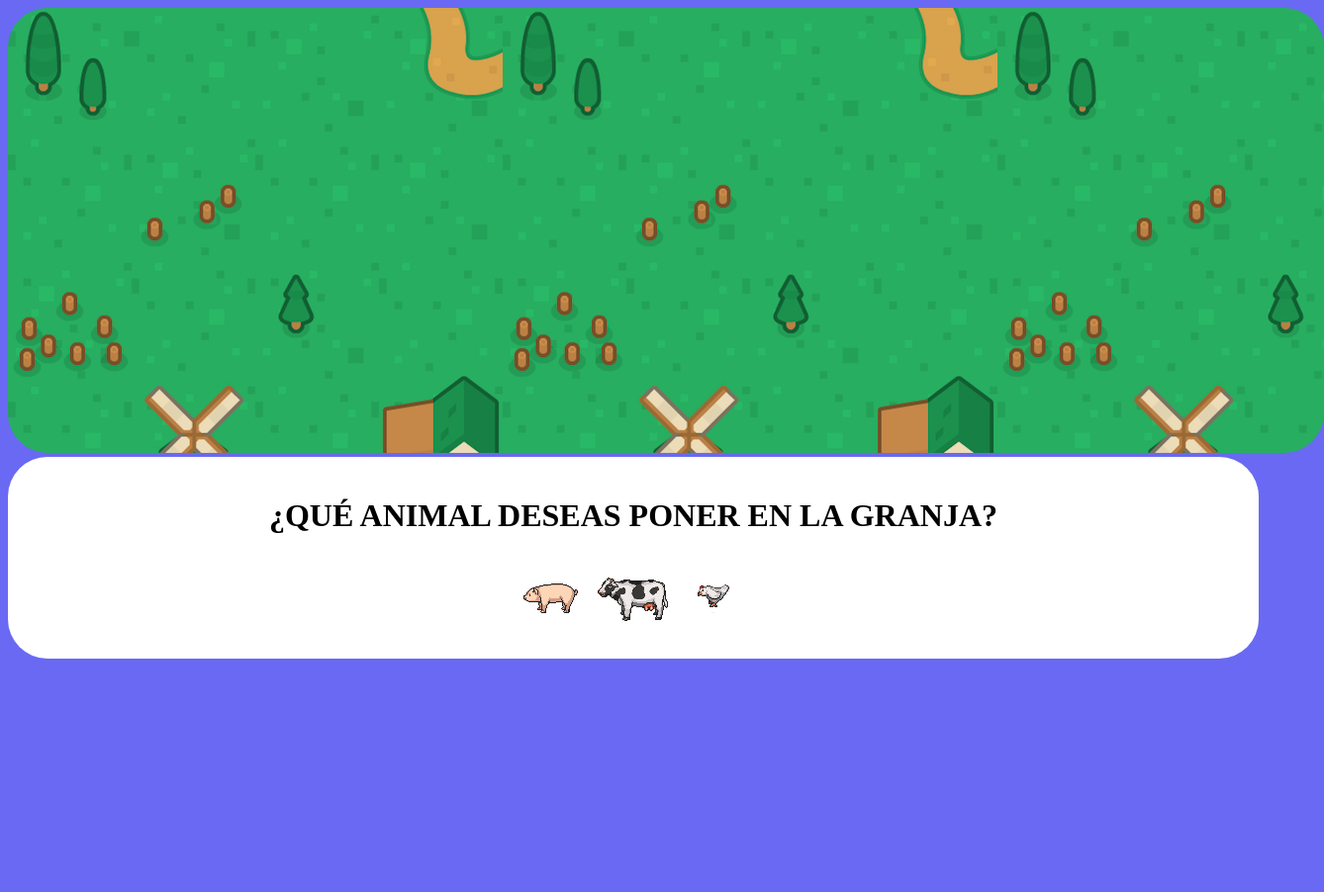
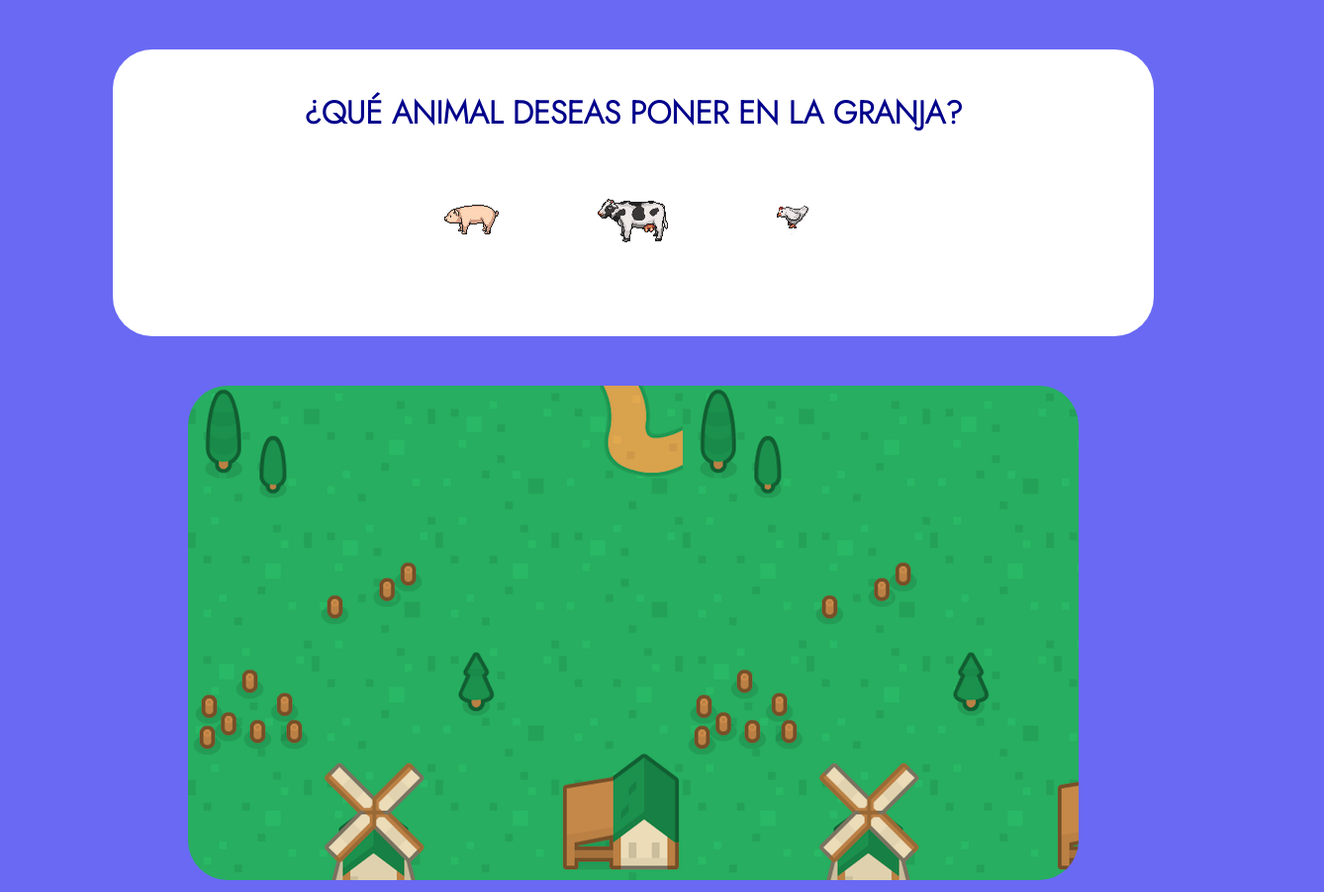
Before and after one commit to josebautiista/Granja, a plain HTML site: page index.html in a window 1280 px wide. Shown: the whole page at 99% size, 1338 px wide, since content can reach past the window. Before the commit the page ends 800 px from the top, so only its background shows below. Drawn offline with Linux system fonts and the light colour scheme.

Commit message:
mejorando el diseño de la granja

```diff
--- a/animales.js
+++ b/animales.js
@@ -1,7 +1,7 @@
-let campo = document.getElementById("villa").getContext("2d")
-
-  document.addEventListener("click", function(evento) {
-
+let campo = document.getElementById("villa")
+let contexto = campo.getContext("2d")
+  campo.addEventListener("click", function(evento) {
+    console.log(evento)
     var cerdos = document.getElementById("cerdos").checked
     var vacas = document.getElementById("vacas").checked
     var pollos = document.getElementById("pollos").checked
@@ -13,7 +13,7 @@ let campo = document.getElementById("villa").getContext("2d")
       };
       vaca.imagen = new Image();
       vaca.imagen.src= vaca.url;
-      campo.drawImage(vaca.imagen, evento.layerX - 40, evento.layerY - 40);
+      contexto.drawImage(vaca.imagen, evento.offsetX - 40, evento.offsetY - 40);
     }
 
     else if (cerdos) {
@@ -23,7 +23,7 @@ let campo = document.getElementById("villa").getContext("2d")
       };
       cerdo.imagen = new Image();
       cerdo.imagen.src= cerdo.url;
-      campo.drawImage(cerdo.imagen, evento.layerX - 40, evento.layerY - 40);
+      contexto.drawImage(cerdo.imagen, evento.offsetX - 40, evento.offsetY - 40);
     }
 
     else if (pollos) {
@@ -33,7 +33,7 @@ let campo = document.getElementById("villa").getContext("2d")
       };
       pollo.imagen = new Image();
       pollo.imagen.src= pollo.url;
-      campo.drawImage(pollo.imagen, evento.layerX - 40, evento.layerY - 40);
+      contexto.drawImage(pollo.imagen, evento.offsetX - 40, evento.offsetY - 40);
     }
 
   });
--- a/index.html
+++ b/index.html
@@ -5,17 +5,16 @@
     <meta charset="utf-8">
     <title>Poniendo animales</title>
     <link rel="stylesheet" href="style.css">
+    <link href="https://fonts.googleapis.com/css2?family=Jost:wght@300&display=swap" rel="stylesheet">
   </head>
   <body>
-    <canvas id="villa" width="1330" height="450"></canvas>
-
     <main>
       <h1>¿QUÉ ANIMAL DESEAS PONER EN LA GRANJA?</h1>
       <label for="cerdos"><input type="radio" id="cerdos" name="animales"><img src="cerdo.png" class="animales" alt=""></label>
       <label for="vacas"><input type="radio" id="vacas" name="animales" ><img src="vaca.png" class="animales" alt=""></label>
       <label for="pollos"><input type="radio" id="pollos" name="animales" ><img src="pollo.png" class="animales" alt=""></label>
     </main>
-
+    <canvas id="villa" width="900%" height="500"></canvas>
 
     <script src="animales.js" charset="utf-8"></script>
   </body>
--- a/style.css
+++ b/style.css
@@ -1,5 +1,6 @@
 body{
     background: rgb(105, 105, 243);
+    text-align: center;
 }
 
 canvas{
@@ -8,10 +9,18 @@ canvas{
 }
 
 main{
+    margin: 50px auto;
+    width: 80%;
     padding: 20px;
     background: white;
     text-align: center;
     border-radius: 40px;
+    height: 250px;
+}
+
+h1{
+    font-family: 'Jost', sans-serif;
+    color: darkblue;
 }
 
 label{
@@ -24,8 +33,11 @@ input{
 
 .animales{
     border-radius: 50px;
+    margin: 20px 40px;
+    transition: 1s all
 }
 
 .animales:hover{
+    padding: 10px;
     background: rgb(79, 218, 109);
 }
```
